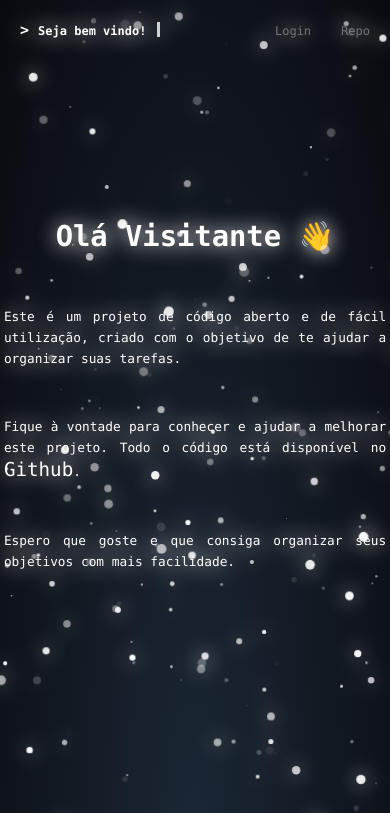
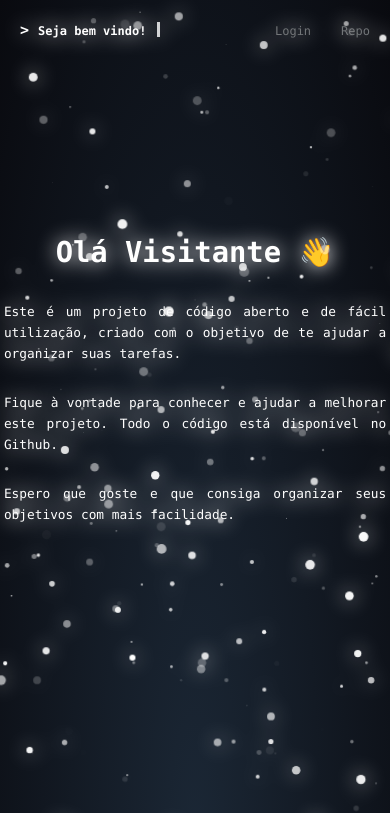
Before and after one commit to QueirozT/Lista-de-tarefas, a Flask app: page / in a window 390 px wide. Shown: the top 813 px of the page. Run offline with Flask 3, Linux system fonts and the light colour scheme.

Commit message:
Atualizando o css
Corrigindo um problema de exibição em telas muito pequenas.

```diff
--- a/resources/static/css/snow.css
+++ b/resources/static/css/snow.css
@@ -70,7 +70,7 @@ main > p > a:hover {
 	main > h1 {
 		font-size: 2rem;
 	}
-	main > p, main > a {
+	main > p, main > p > a {
 		font-size: 1rem;
 	}
 }
@@ -82,8 +82,8 @@ main > p > a:hover {
 	main > h1 {
 		font-size: 1.8rem;
 	}
-	main > p, main > a {
-		margin-top: 30px;
+	main > p, main > p > a {
+		margin-top: 10px;
 		font-size: 0.8rem;
 	}
 }
```
